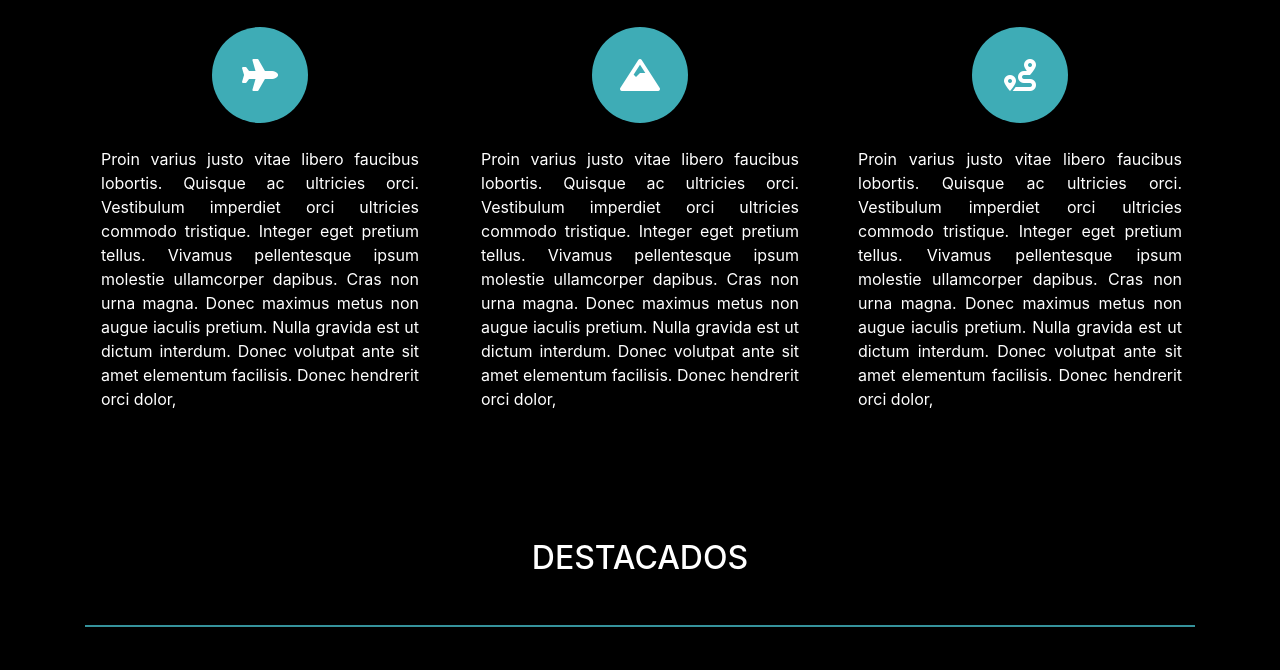
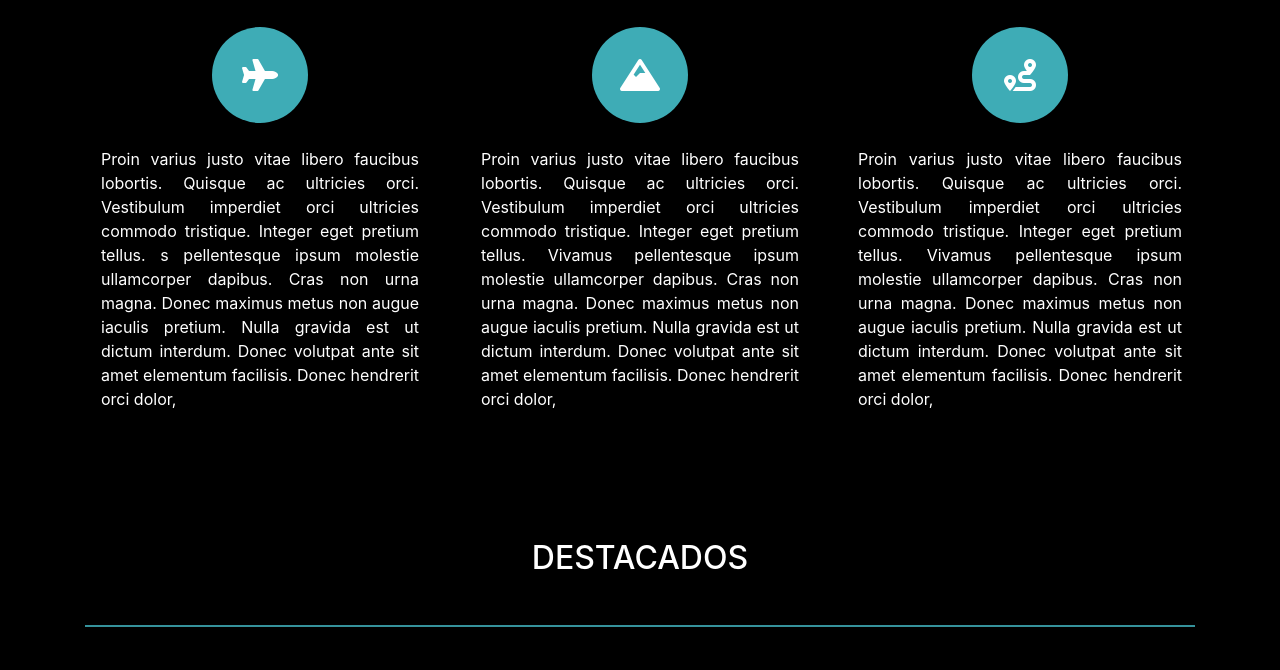
Before and after one commit to vegacamila/Viajes-chile, a plain HTML site: page index.html in a window 1280 px wide. Shown: the part 845-1515 px from the top of the page. Drawn offline with nearby package versions, Linux system fonts and the light colour scheme; a script that the page names is missing.

Commit message:
borre texto simulado

```diff
--- a/index.html
+++ b/index.html
@@ -99,7 +99,7 @@
           <p class="text-justify text-white px-3">Proin varius justo vitae libero faucibus lobortis.
             Quisque ac ultricies orci. Vestibulum imperdiet orci ultricies
             commodo tristique. Integer eget pretium tellus.
-            Vivamus pellentesque ipsum molestie ullamcorper dapibus.
+            s pellentesque ipsum molestie ullamcorper dapibus.
             Cras non urna magna. Donec maximus metus non augue iaculis pretium.
             Nulla gravida est ut dictum interdum. Donec volutpat ante sit amet elementum
             facilisis. Donec hendrerit orci dolor, </p>
```
